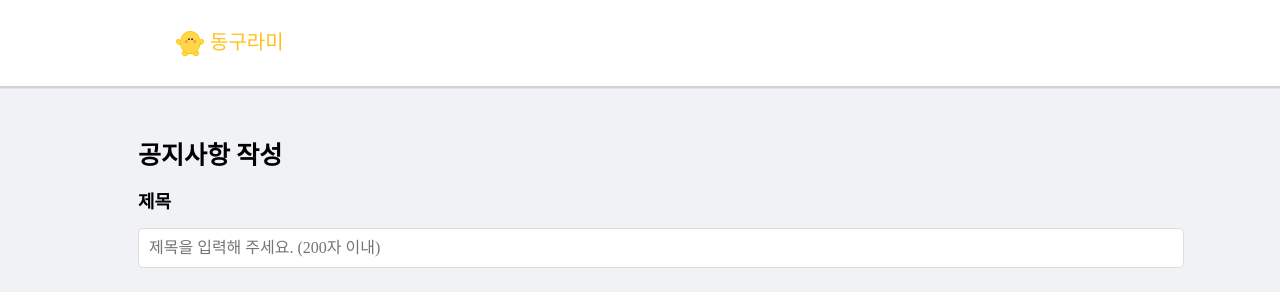
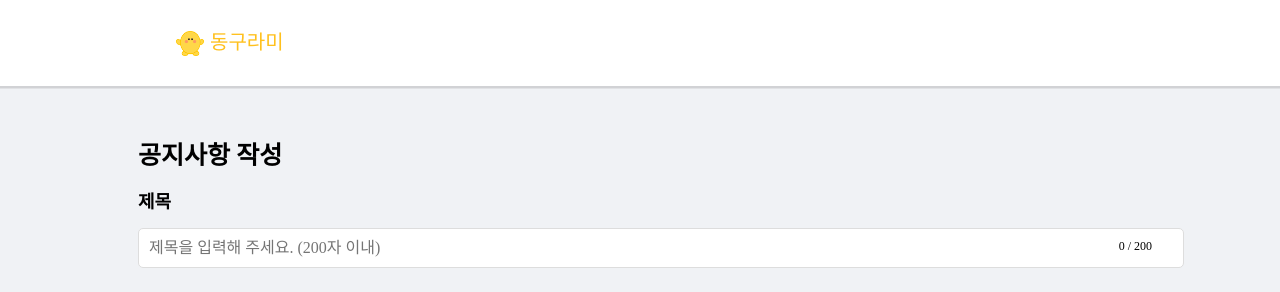
Before and after one commit to USW-Circle-Link/USW-Circle-Link-Web, a Vue app: page /adminmain/noticewrite in a window 1280 px wide. Shown: the top 292 px of the page. Built offline with nearby package versions, Linux system fonts and the light colour scheme.

Commit message:
제목 글자 수 제한 추가가

```diff
--- a/src/components/Admin/NoticeWrite.vue
+++ b/src/components/Admin/NoticeWrite.vue
@@ -8,7 +8,8 @@
     <div v-if="notice">
       <!-- 제목 입력 영역 -->
 <!-- 제목 입력 영역 -->
-<div class="title-container">
+<div class="title-container" style="position: relative;">
+
   <label for="title-input" class="label">제목</label>
 
   <input
@@ -487,11 +488,20 @@ export default {
 }
 .title-character-count {
   position: absolute;
-  top: 55px; /* input 아래 위치 */
+  top: 52px; /* input 아래로 */
   right: 10px;
   font-size: 12px;
-  color: #999;
+  color: black;
   pointer-events: none;
+}
+
+
+/* 포커스 시 검정 테두리 제거 */
+input:focus,
+textarea:focus {
+  outline: none;
+  border: 1px  white; /* 예: 강조색으로 변경 */
+
 }
 
 
```
